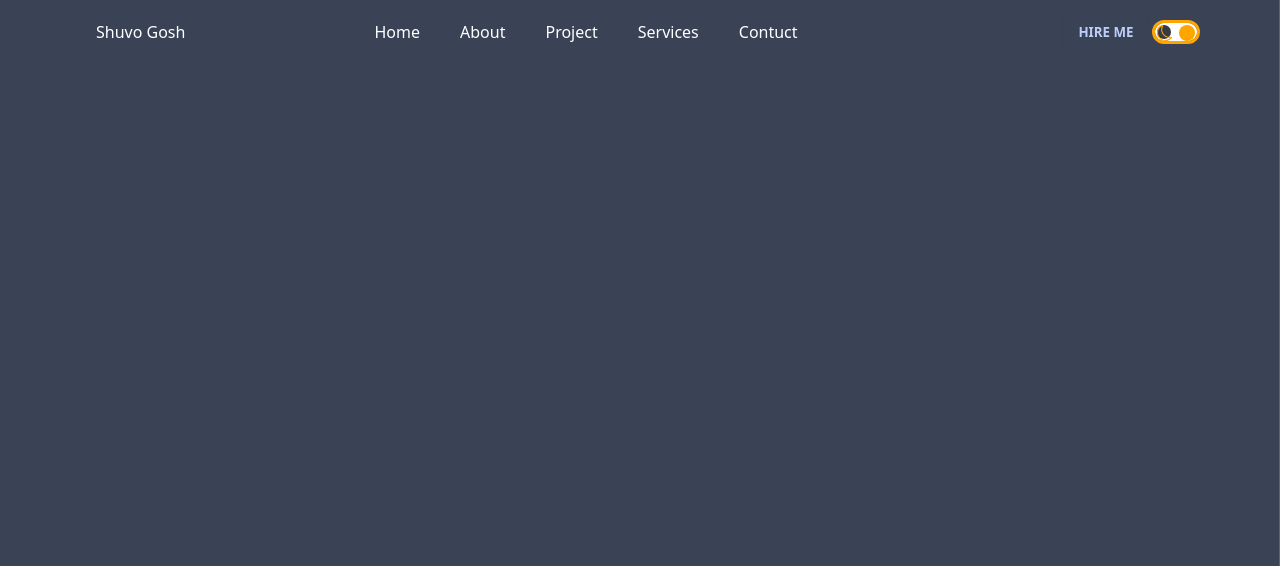
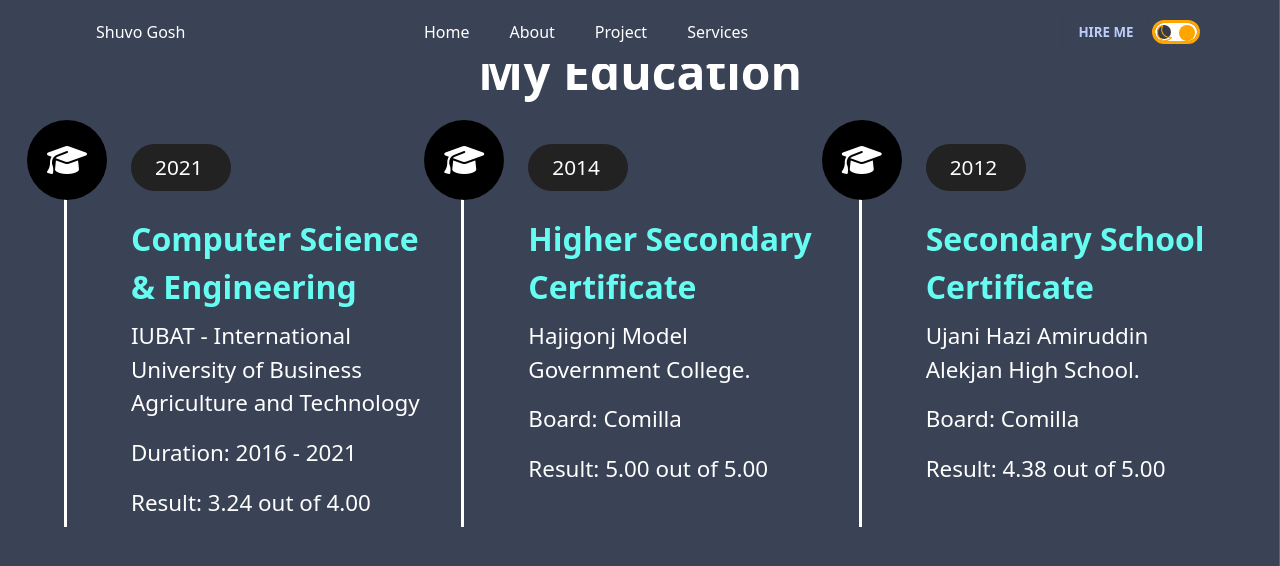
Before and after one commit to Shuvoghosh7/My-Portfolio, a React (Create React App) app: page /education in a window 1280 px wide. Shown: the top 566 px of the page. Built offline with nearby package versions, Linux system fonts and the light colour scheme.

Commit message:
add education section

```diff
--- a/public/index.html
+++ b/public/index.html
@@ -39,5 +39,6 @@
       To begin the development, run `npm start` or `yarn start`.
       To create a production bundle, use `npm run build` or `yarn build`.
     -->
+    <script src="https://kit.fontawesome.com/b54c6e2c1d.js" crossorigin="anonymous"></script>
   </body>
 </html>
--- a/src/App.js
+++ b/src/App.js
@@ -11,6 +11,7 @@ import Contuct from './Pages/Contuct/Contuct';
 import { useContext } from 'react';
 import { themeContext } from './Context';
 import About from './Pages/About/About';
+import Education from './Pages/Education/Education';
 
 function App() {
   const theme = useContext(themeContext);
@@ -30,6 +31,7 @@ function App() {
           <Route path='/project3' element={<ProjectDetails3/>}/>
           <Route path='/contuct' element={<Contuct/>}/>
           <Route path='/about' element={<About/>}/>
+          <Route path='/education' element={<Education/>}/>
         </Routes>
       </Navbar>
     </div>
--- a/src/Component/Navbar.js
+++ b/src/Component/Navbar.js
@@ -27,7 +27,7 @@ const Navbar = ({ children }) => {
 
                                     <li><Link to='/project' className='rounded-lg'>Project</Link></li>
                                     <li><Link to='/services' className='rounded-lg'>Services</Link></li>
-                                    <li><Link to="/contuct" className='rounded-lg'>Contuct</Link></li>
+
                                 </ul>
                             </div>
                             <div>
--- a/src/Pages/About/About.js
+++ b/src/Pages/About/About.js
@@ -13,7 +13,7 @@ const About = () => {
             <div className='basis-1/2'>
                 <h1 className='text-5xl my-3' style={{color:lightMode?"#9A1750":"white"}}>ABOUT ME</h1>
                 <p className='text-3xl my-2' style={{color:lightMode?"black":"#66FCF1"}}>Web Developer <span style={{color:lightMode?"#9A1750":"white"}}>& Designer</span></p>
-                <p className='text-justify' style={{color:lightMode?"black":"white"}}>I am a Front-end web developer.Being interested to explore  technologies I found web development as my passion. I am aspiring to bring that passion to a full-time role. While in love with JavaScript, my preference is to learn and adapt to popular frameworks, libraries, and packages in order to keep pace with the changing web environment.I can try to provide clean code & pixel perfect design.</p>
+                <p className='text-justify mx-5' style={{color:lightMode?"black":"white"}}>I am a Front-end web developer.Being interested to explore  technologies I found web development as my passion. I am aspiring to bring that passion to a full-time role. While in love with JavaScript, my preference is to learn and adapt to popular frameworks, libraries, and packages in order to keep pace with the changing web environment.I can try to provide clean code & pixel perfect design.</p>
             </div>
         </div>
     );
--- /dev/null
+++ b/src/Pages/Education/Education.js
@@ -0,0 +1,47 @@
+import React, { useContext } from 'react';
+import { themeContext } from '../../Context';
+import '../../Style/Education.css'
+
+const Education = () => {
+    const theme = useContext(themeContext);
+    const lightMode = theme.state.lightMode;
+    return (
+        <div class="education mx-16" id="education">
+
+            <h1 class="my-12 text-center text-5xl" style={{color:lightMode?" black":" white"}}> My <span>Education</span> </h1>
+
+            <div class="box-container grid lg:grid-cols-3 gap-10 ">
+                <div class="box" style={{borderLeft:lightMode?".2rem solid black":".2rem solid white"}} >
+                    <i class="fas fa-graduation-cap"></i>
+                    <h5 className='year'>2021</h5>
+                    <h3 style={{color:lightMode?" #9A1750":" #66FCF1"}}>Computer Science & Engineering</h3>
+                    <p style={{color:lightMode?" black":" white"}}> IUBAT - International University of Business Agriculture and Technology</p>
+                    <p style={{color:lightMode?" black":" white"}}><span>Duration:</span> 2016 - 2021</p>
+                    <p style={{color:lightMode?" black":" white"}}><span>Result:</span> 3.24 out of 4.00</p>
+                </div>
+
+                <div class="box" style={{borderLeft:lightMode?".2rem solid black":".2rem solid white"}} >
+                    <i class="fas fa-graduation-cap"></i>
+                    <h5 className='year'>2014</h5>
+                    <h3 style={{color:lightMode?" #9A1750":" #66FCF1"}}> 	Higher Secondary Certificate</h3>
+                    <p style={{color:lightMode?" black":" white"}}> Hajigonj Model Government College.</p>
+                    <p style={{color:lightMode?" black":" white"}}><span>Board:</span> Comilla</p>
+                    <p style={{color:lightMode?" black":" white"}}><span>Result:</span> 5.00 out of 5.00</p>
+                </div>
+
+                <div class="box" style={{borderLeft:lightMode?".2rem solid black":".2rem solid white"}} >
+                    <i class="fas fa-graduation-cap"></i>
+                    <h5 className='year'>2012</h5>
+                    <h3 style={{color:lightMode?" #9A1750":" #66FCF1"}}> 	Secondary School Certificate</h3>
+                    <p style={{color:lightMode?" black":" white"}}> Ujani Hazi Amiruddin Alekjan High School.</p>
+                    <p style={{color:lightMode?" black":" white"}}><span>Board:</span> Comilla</p>
+                    <p style={{color:lightMode?" black":" white"}}><span>Result:</span> 4.38 out of 5.00</p>
+                </div>
+
+            </div>
+
+        </div>
+    );
+};
+
+export default Education;
--- a/src/Pages/Home/Home.js
+++ b/src/Pages/Home/Home.js
@@ -1,6 +1,7 @@
 import React from 'react';
 import About from '../About/About';
 import Contuct from '../Contuct/Contuct';
+import Education from '../Education/Education';
 import Intro from '../Intro/Intro';
 import Project from '../Project/Project';
 
@@ -9,6 +10,7 @@ const Home = () => {
         <div>
             <Intro/>
             <About/>
+            <Education/>
             <Project/>
             <Contuct/>
         </div>
--- a/src/Pages/Intro/Intro.js
+++ b/src/Pages/Intro/Intro.js
@@ -1,6 +1,6 @@
 import React, { useContext } from 'react';
 import '../../Style/Intro.css'
-import myProfile from '../../img/shuvo1.png'
+import myProfile from '../../img/sg2.png'
 import facebook from '../../img/icon/Facebook.png'
 import LinkedIn from '../../img/icon/linkedin.png'
 import Github from '../../img/icon/github.png'
@@ -28,7 +28,7 @@ const Intro = () => {
                     </div>
                 </div>
                 <div className='lg:mt-[-100px]'>
-                    <img src={myProfile} alt="" />
+                    <img  src={myProfile} alt="" />
                 </div>
             </div>
         </div>
--- /dev/null
+++ b/src/Style/Education.css
@@ -0,0 +1,37 @@
+
+.education .box-container .box{
+
+    padding-left: 4rem;
+    position: relative;
+}
+.year{
+    font-size: 1.3rem;
+    background:#222;
+    color:#fff;
+    border-radius: 5rem;
+    padding:.5rem 1.5rem;
+    width: 100px;
+}
+.education .box-container .box h3{
+    font-size: 2rem;
+    font-weight: bold;
+    color:#fff;
+    padding-top: 1.5rem;
+}
+.education .box-container .box p{
+    font-size: 1.4rem;
+    color:#eee;
+    padding: 0.5rem 0;
+}
+.education .box-container .box i{
+    position: absolute;
+    top:-1.5rem; left:-2.5rem;
+    height:5rem;
+    width: 5rem;
+    border-radius: 50%;
+    line-height: 5rem;
+    text-align: center;
+    font-size: 2rem;
+    color:#fff;
+    background:black;
+}
```
Also changed, not shown: src/img/sg.png (added), src/img/sg2.png (added).
